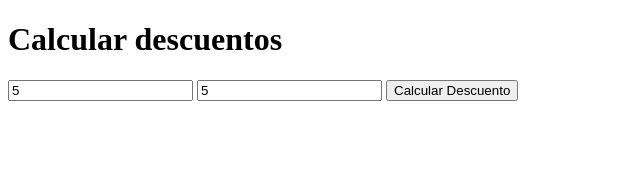
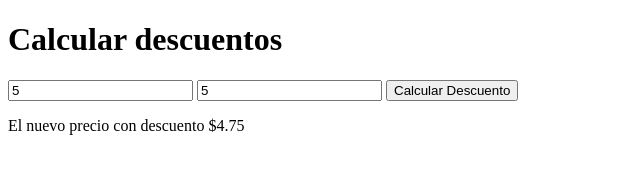
Before and after one commit to jackreategui/practica-js-matematicas, a plain HTML site: page calcular-descuento.html in a window 1280 px wide. Both pictures are taken after typing "5", "5" into the empty fields and a click on the button "Calcular Descuento". Shown: the whole page, without its empty margins (0-640 px from the left). Drawn offline with Linux system fonts and the light colour scheme.

Commit message:
logre hacerla pratica de la clase, aunque modificae un algunas cosas para hacerlo un poco mas especial, ya voy entendiendo de mejor forma js

```diff
--- a/calcular-descuento.js
+++ b/calcular-descuento.js
@@ -0,0 +1,15 @@
+const button = document.querySelector('#calcular');
+const inputPrice = document.querySelector('#price');
+const inputDiscount = document.querySelector('#discount');
+const pResult = document.querySelector('#result');
+
+button.addEventListener('click', calcularPrecioConDescuento);
+
+function calcularPrecioConDescuento(){
+  const price = inputPrice.value;
+  const discount = inputDiscount.value;
+
+  const newPrice = (price * (100 - discount) / 100);
+
+  pResult.innerHTML = "El nuevo precio con descuento $" + newPrice;
+}
```
Also changed, not shown: calcular-descuento.html (+0 -1 lines).
